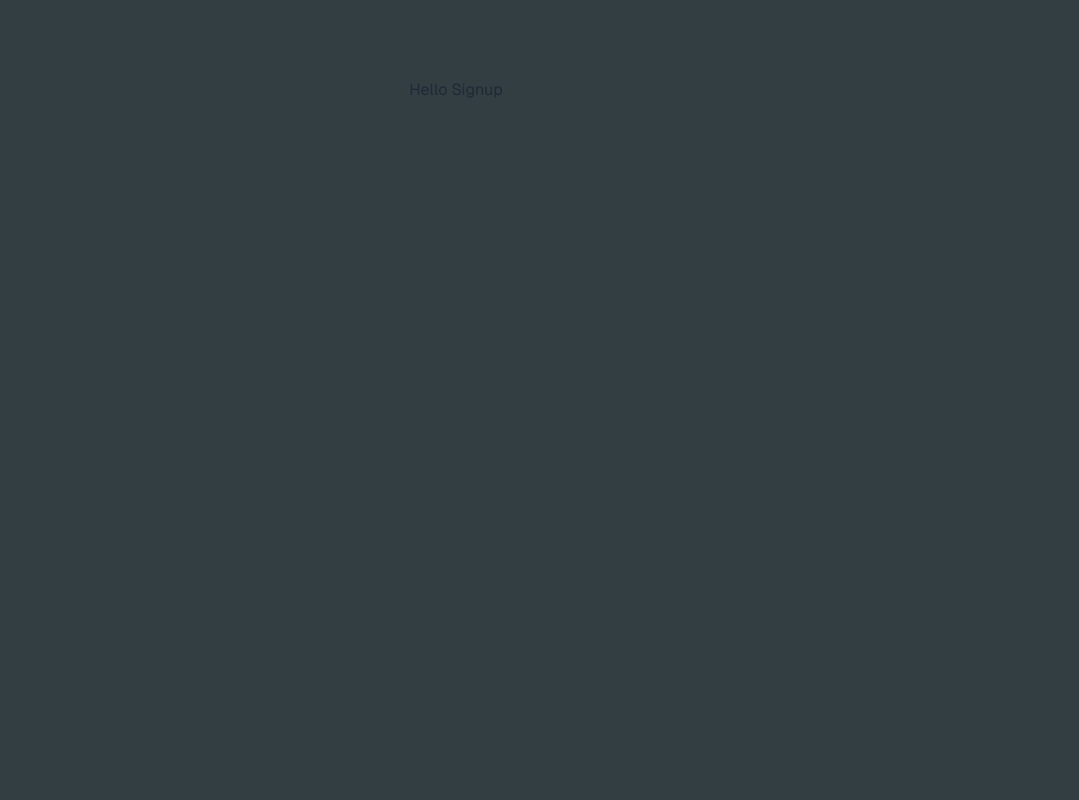
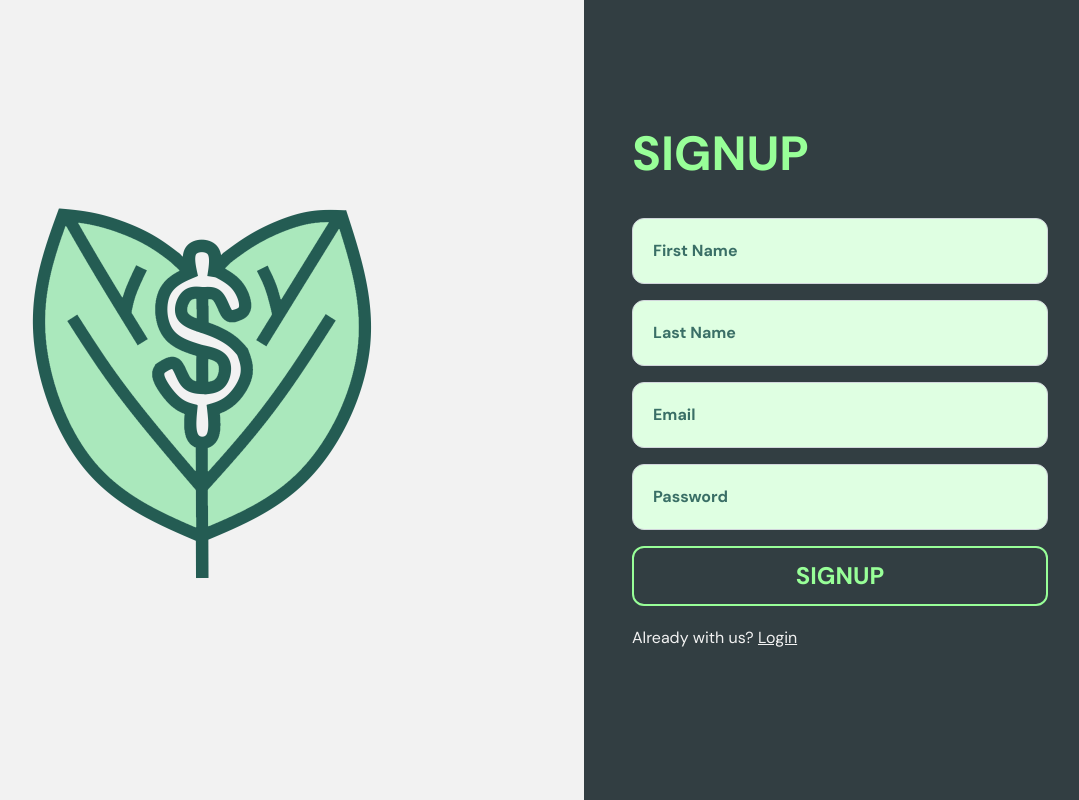
Before and after one commit to DanielvTran/finance-manager, a Next.js app in the folder project/: page /auth/signup in a window 1280 px wide. Shown: the whole page, without its empty margins (184-1263 px from the left). Built offline with nearby package versions, Linux system fonts and the light colour scheme.

Commit message:
route to signup user

```diff
--- a/project/lib/validationSchema.ts
+++ b/project/lib/validationSchema.ts
@@ -4,3 +4,10 @@ export const loginUserSchema = z.object({
   email: z.string().email("Invalid email"),
   password: z.string().min(8, "Password must be at least 8 characters"),
 });
+
+export const signupUserSchema = z.object({
+  firstName: z.string().min(2, "First name must be at least 2 characters"),
+  lastName: z.string().min(2, "Last name must be at least 2 characters"),
+  email: z.string().email("Invalid email"),
+  password: z.string().min(8, "Password must be at least 8 characters"),
+});
--- a/project/src/app/api/auth/signup/route.ts
+++ b/project/src/app/api/auth/signup/route.ts
@@ -30,6 +30,8 @@ export async function POST(request: NextRequest) {
     // Create new user
     const newUser = await prisma.user.create({
       data: {
+        firstName: body.firstName,
+        lastName: body.lastName,
         email: body.email,
         password: hashedPassword,
       },
--- a/project/src/app/auth/login/page.tsx
+++ b/project/src/app/auth/login/page.tsx
@@ -6,8 +6,9 @@ import { zodResolver } from "@hookform/resolvers/zod";
 import { loginUserSchema } from "../../../../lib/validationSchema";
 import axios from "axios";
 import { useRouter } from "next/navigation";
+import { useState } from "react";
 
-interface IUserForm {
+interface IUserLoginForm {
   email: string;
   password: string;
 }
@@ -15,22 +16,24 @@ interface IUserForm {
 export default function Login() {
   const router = useRouter();
 
+  const [errorMessage, setErrorMessage] = useState("");
+
   const {
     register,
     formState: { errors },
     handleSubmit,
-  } = useForm<IUserForm>({
+  } = useForm<IUserLoginForm>({
     resolver: zodResolver(loginUserSchema),
   });
 
-  const onSubmit: SubmitHandler<IUserForm> = async (data) => {
+  const onSubmit: SubmitHandler<IUserLoginForm> = async (data) => {
     try {
       const response = await axios.post("/api/auth/login", data);
       console.log("Login successful:", response.data);
       router.push("/dashboard");
     } catch (error) {
       console.error("Login error:", error);
-      // Handle error (e.g., show error message to the user)
+      setErrorMessage("Incorrect credentials");
     }
   };
 
@@ -75,11 +78,15 @@ export default function Login() {
             </button>
           </form>
 
-          <p className="text-sm md:text-base text-[#F2F2F2]">
+          <p className="text-sm md:text-base text-[#F2F2F2] mb-5">
             New to MintyPlan?{" "}
             <a href="/auth/signup" className="text-[#F2F2F2] hover:text-[#98FF98] underline">
               Create account
             </a>
+          </p>
+
+          <p className="bg-[#F2F2F2] text-center font-bold rounded-xl py-3 text-[#E57373] border-2 border-[#E57373]">
+            {errorMessage}
           </p>
         </div>
       </div>
--- a/project/src/app/auth/signup/page.tsx
+++ b/project/src/app/auth/signup/page.tsx
@@ -1,7 +1,121 @@
-export default function Login() {
+"use client";
+
+import Image from "next/image";
+import { SubmitHandler, useForm } from "react-hook-form";
+import { zodResolver } from "@hookform/resolvers/zod";
+import { signupUserSchema } from "../../../../lib/validationSchema";
+import axios from "axios";
+import { useRouter } from "next/navigation";
+import { useState } from "react";
+
+interface IUserSignupForm {
+  firstName: string;
+  lastName: string;
+  email: string;
+  password: string;
+}
+
+export default function Signup() {
+  const router = useRouter();
+
+  const [errorMessage, setErrorMessage] = useState("");
+
+  const {
+    register,
+    formState: { errors },
+    handleSubmit,
+  } = useForm<IUserSignupForm>({
+    resolver: zodResolver(signupUserSchema),
+  });
+
+  const onSubmit: SubmitHandler<IUserSignupForm> = async (data) => {
+    try {
+      const response = await axios.post("/api/auth/signup", data);
+      console.log("Signup successful:", response.data);
+      router.push("/dashboard");
+    } catch (error) {
+      console.error("Signup error:", error);
+      setErrorMessage("Incorrect credentials");
+    }
+  };
+
   return (
-    <div className="grid grid-rows-[20px_1fr_20px] items-center justify-items-center min-h-screen p-8 pb-20 gap-16 sm:p-20 font-[family-name:var(--font-geist-sans)]">
-      Hello Signup
+    <div className="welcome-container bg-base-200 min-h-screen flex flex-col lg:flex-row relative overflow-hidden">
+      <div className="right-container w-full lg:w-3/5 bg-[#F2F2F2] flex items-center justify-center min-h-screen">
+        <div className="hover:animate-tilt max-w-sm lg:max-w-md xl:max-w-lg 2xl:max-w-xl 3xl:max-w-2xl">
+          <Image src="/images/logo.png" alt="Logo" width={300} height={300} className="w-full h-auto" />
+        </div>
+      </div>
+      <div className="left-container w-full lg:w-2/5 bg-[#323E42] flex items-center justify-center min-h-screen">
+        <div className="left-content p-6 md:p-10 lg:p-12">
+          <h1 className="heading text-[#98FF98] font-bold text-4xl lg:text-5xl mb-4 lg:mb-10">SIGNUP</h1>
+
+          <form onSubmit={handleSubmit(onSubmit)} className="bg-[#323E42] space-y-4 rounded-lg mb-5">
+            <input
+              {...register("firstName")}
+              placeholder={errors.firstName ? errors.firstName.message : "First Name"}
+              className={`w-full px-5 py-5 rounded-xl bg-[#DFFFE2] font-bold text-[#3A6F66] border ${
+                errors.firstName
+                  ? "border-[#E57373] border-2 placeholder:font-bold placeholder:text-[#E57373]"
+                  : "border-gray-300 placeholder:text-[#3A6F66]"
+              } focus:outline-none focus:border-[#98FF98] focus:ring-2 focus:ring-[#98FF98] hover:border-[#98FF98] hover:shadow-sm transition-all duration-200`}
+            />
+
+            <input
+              {...register("lastName")}
+              placeholder={errors.lastName ? errors.lastName.message : "Last Name"}
+              className={`w-full px-5 py-5 rounded-xl bg-[#DFFFE2] font-bold text-[#3A6F66] border ${
+                errors.lastName
+                  ? "border-[#E57373] border-2 placeholder:font-bold placeholder:text-[#E57373]"
+                  : "border-gray-300 placeholder:text-[#3A6F66]"
+              } focus:outline-none focus:border-[#98FF98] focus:ring-2 focus:ring-[#98FF98] hover:border-[#98FF98] hover:shadow-sm transition-all duration-200`}
+            />
+
+            <input
+              {...register("email")}
+              placeholder={errors.email ? errors.email.message : "Email"}
+              className={`w-full px-5 py-5 rounded-xl bg-[#DFFFE2] font-bold text-[#3A6F66] border ${
+                errors.email
+                  ? "border-[#E57373] border-2 placeholder:font-bold placeholder:text-[#E57373]"
+                  : "border-gray-300 placeholder:text-[#3A6F66]"
+              } focus:outline-none focus:border-[#98FF98] focus:ring-2 focus:ring-[#98FF98] hover:border-[#98FF98] hover:shadow-sm transition-all duration-200`}
+            />
+
+            <input
+              {...register("password")}
+              placeholder={errors.password ? errors.password.message : "Password"}
+              type="password"
+              className={`w-full px-5 py-5 rounded-xl bg-[#DFFFE2] font-bold text-[#3A6F66] border ${
+                errors.password
+                  ? "border-[#E57373] border-2 placeholder:font-bold placeholder:text-[#E57373]"
+                  : "border-gray-300 placeholder:text-[#3A6F66]"
+              } focus:outline-none focus:border-[#98FF98] focus:ring-2 focus:ring-[#98FF98] hover:border-[#98FF98] hover:shadow-sm transition-all duration-200`}
+            />
+
+            <button
+              type="submit"
+              className="text-lg md:text-2xl mb-4 py-2 md:py-3 bg-[#323E42] text-[#98FF98] border-2 border-[#98FF98] rounded-xl w-full block text-center font-bold transition-transform transform hover:scale-105 hover:bg-[#3A494D] hover:text-[#B2FFB2] duration-300 ease-in-out"
+            >
+              SIGNUP
+            </button>
+          </form>
+
+          <p className="text-sm md:text-base text-[#F2F2F2] mb-5">
+            Already with us?{" "}
+            <a href="/auth/login" className="text-[#F2F2F2] hover:text-[#98FF98] underline">
+              Login
+            </a>
+          </p>
+
+          {errorMessage ? (
+            <p className="bg-[#F2F2F2] text-center font-bold rounded-xl py-3 text-[#E57373] border-2 border-[#E57373]">
+              {errorMessage}
+            </p>
+          ) : (
+            <></>
+          )}
+        </div>
+      </div>
     </div>
   );
 }
```
Also changed, not shown: 2 other files (tests, documents, lock files or other folders).
